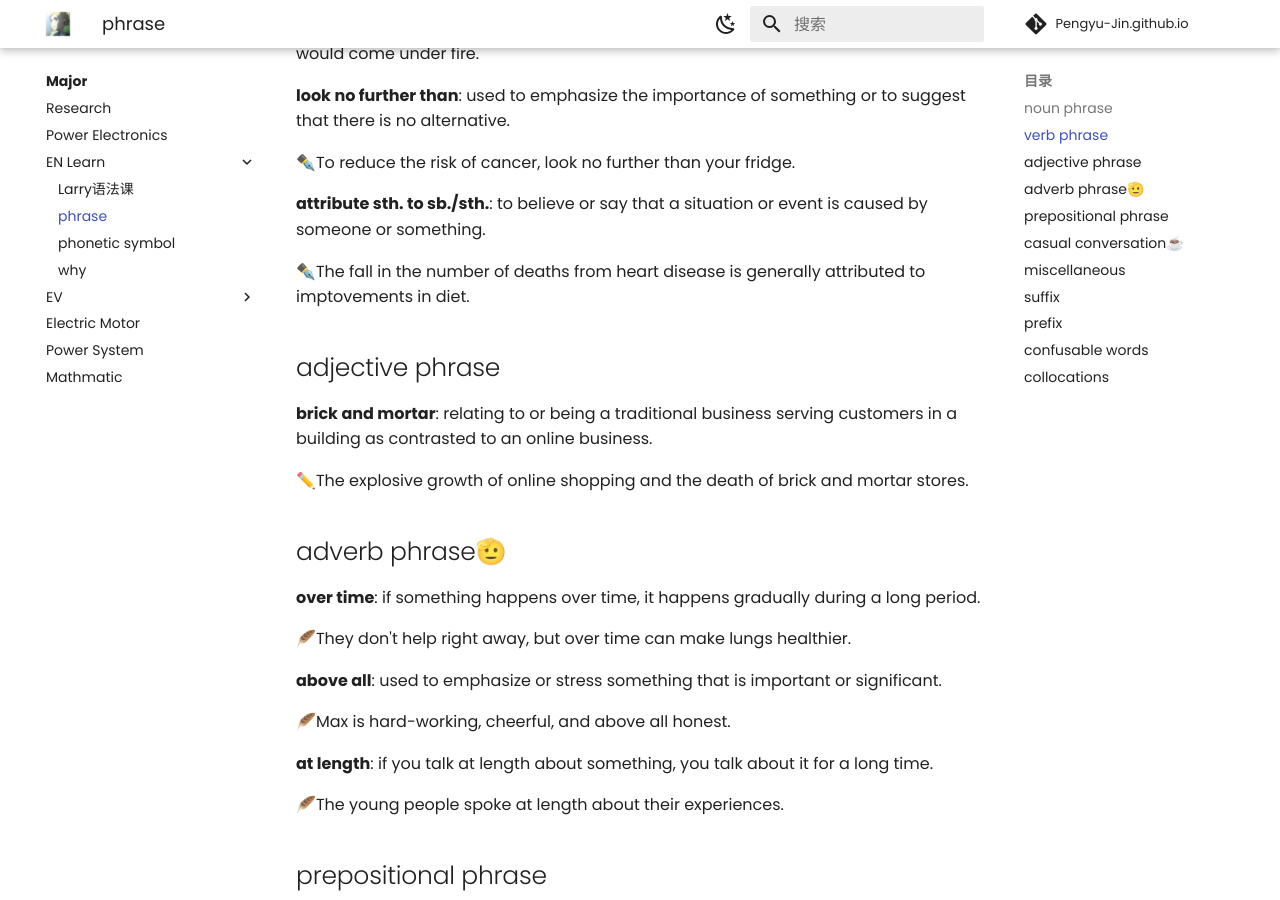
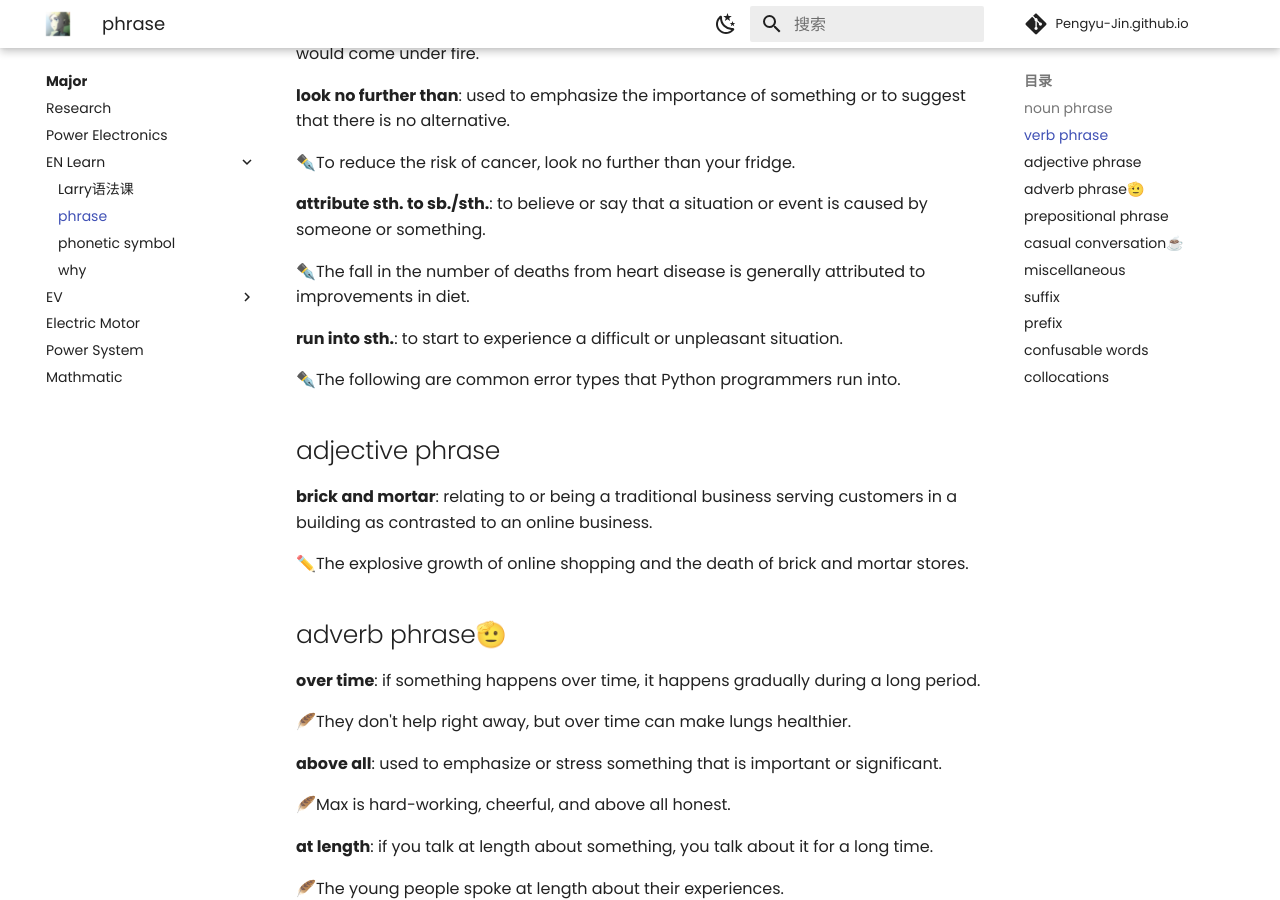
Before and after one commit to Pengyu-Jin/Pengyu-Jin.github.io, an MkDocs documentation site: the page built from docs/major/EN-learn/phrase.md, in a window 1280 px wide and 900 px high, scrolled down 1555 px. Built offline with MkDocs 1.6.1 and Material for MkDocs 9.7.7, drawn with Linux system fonts in a browser that asks for light colours; comment, search, counter and statistics services are not loaded.

Commit message:
20241218

```diff
--- a/docs/major/EN-learn/phrase.md
+++ b/docs/major/EN-learn/phrase.md
@@ -48,7 +48,11 @@
 
 **attribute sth. to sb./sth.**: to believe or say that a situation or event is caused by someone or something.
 
-✒️The fall in the number of deaths from heart disease is generally attributed to imptovements in diet.
+✒️The fall in the number of deaths from heart disease is generally attributed to improvements in diet.
+
+**run into sth.**: to start to experience a difficult or unpleasant situation.
+
+✒️The following are common error types that Python programmers run into.
 
 ## adjective phrase
 
```
Also changed, not shown: docs/blog/posts/Latex.md (+2 -0 lines).
